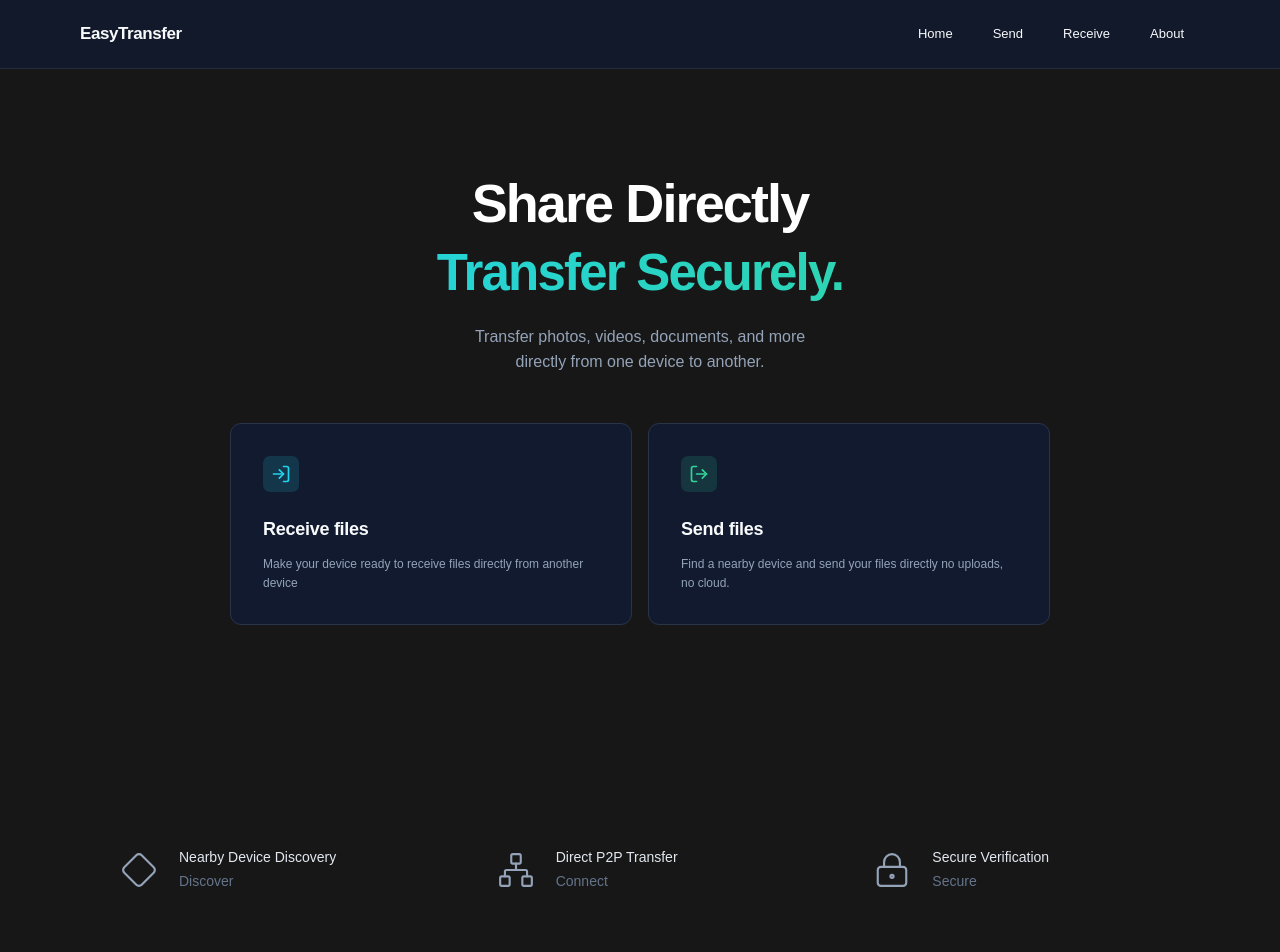
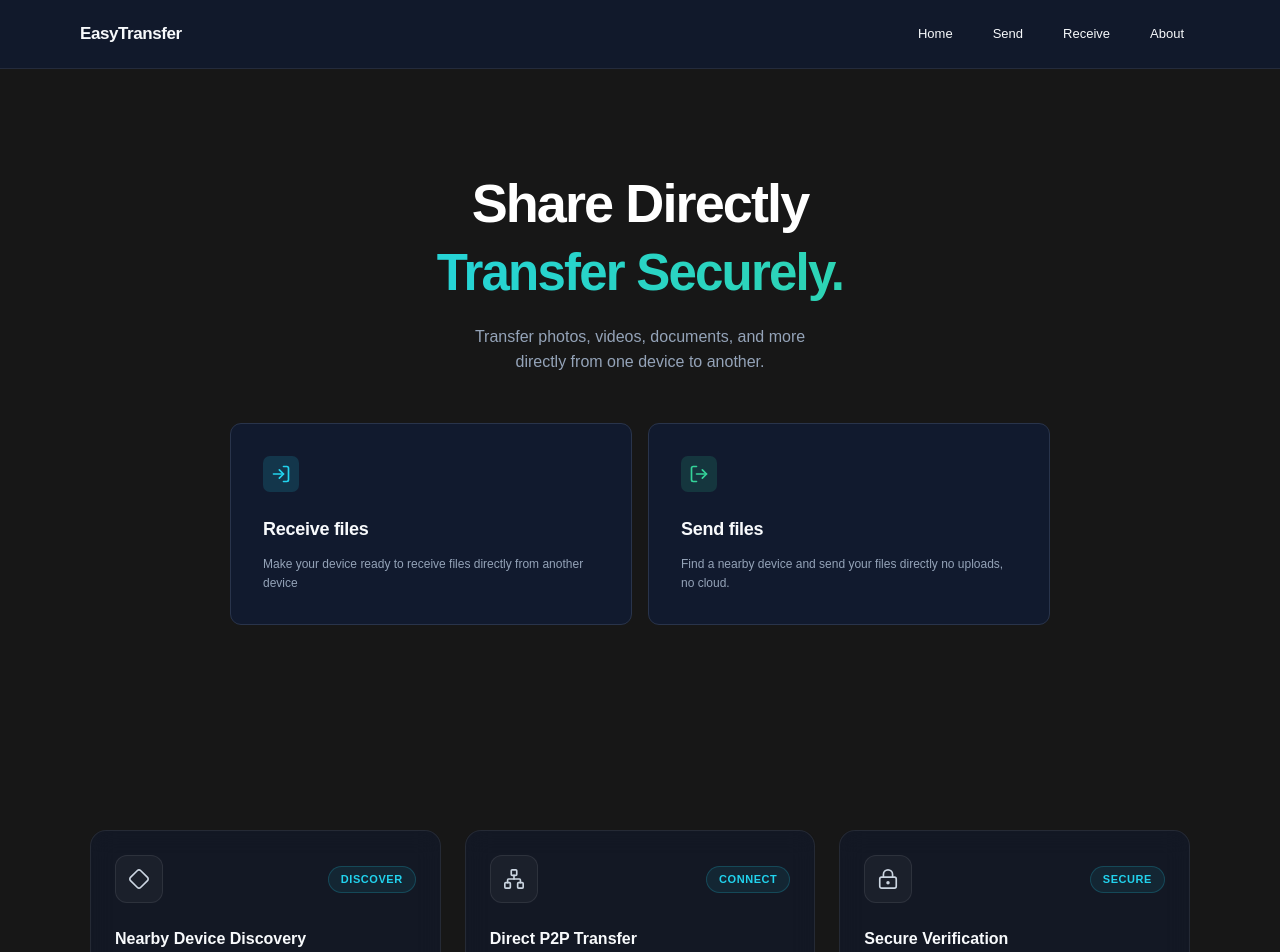
Before and after one commit to Markcjpaclibar/EasyTransfers, a Next.js app: page / in a window 1280 px wide. Shown: the top 952 px of the page. Built offline with nearby package versions, Linux system fonts and the light colour scheme.

Commit message:
feature uppdate

```diff
--- a/components/home/Features.tsx
+++ b/components/home/Features.tsx
@@ -9,49 +9,95 @@ const features = [
     icon: Diamond,
     title: "Nearby Device Discovery",
     label: "Discover",
+    description: "Instantly detect devices connected to the same network without manual setup.",
   },
   {
     icon: Network,
     title: "Direct P2P Transfer",
     label: "Connect",
+    description: "Blazing fast peer-to-peer file sharing powered directly by WebRTC channels.",
   },
   {
     icon: LockKeyhole,
     title: "Secure Verification",
     label: "Secure",
+    description: "End-to-end encrypted signals keep your shared data private and protected.",
   },
 ];
 
 export default function Features() {
   return (
-    <section className="w-full px-6 py-16 sm:px-8 sm:py-20 lg:py-24">
-      <div className="mx-auto grid max-w-[1050px] grid-cols-1 gap-10 sm:grid-cols-3 sm:gap-12 lg:gap-20">
+    <section className="w-full px-5 py-12 sm:px-8 sm:py-16 lg:py-20">
+      <div className="mx-auto grid max-w-[1100px] grid-cols-1 gap-4 sm:grid-cols-3 sm:gap-6">
         {features.map((feature) => {
           const Icon = feature.icon;
 
           return (
             <div
               key={feature.title}
-              className="flex items-center justify-center gap-4 sm:justify-start"
+              className="
+                group
+                relative
+                flex
+                flex-col
+                justify-between
+                rounded-2xl
+                border
+                border-white/[0.08]
+                bg-[#111A2E]/60
+                p-6
+                backdrop-blur-md
+                transition-all
+                duration-300
+                hover:-translate-y-1
+                hover:border-[#22D3EE]/30
+                hover:bg-[#111A2E]/90
+                hover:shadow-[0_8px_30px_rgb(34,211,238,0.06)]
+              "
             >
-              {/* Icon */}
-              <div className="flex h-[48px] w-[48px] shrink-0 items-center justify-center text-[#94A3B8]">
-                <Icon
-                  size={38}
-                  strokeWidth={1.35}
-                />
+              <div>
+                {/* Header Row: Icon & Tag Badge */}
+                <div className="flex items-center justify-between">
+                  <div
+                    className="
+                      flex
+                      h-12
+                      w-12
+                      items-center
+                      justify-center
+                      rounded-xl
+                      border
+                      border-white/[0.08]
+                      bg-white/[0.04]
+                      text-[#CBD5E1]
+                      transition-colors
+                      duration-300
+                      group-hover:border-[#22D3EE]/30
+                      group-hover:bg-[#22D3EE]/10
+                      group-hover:text-[#22D3EE]
+                    "
+                  >
+                    <Icon size={22} strokeWidth={1.8} />
+                  </div>
+
+                  <span className="rounded-full border border-[#22D3EE]/20 bg-[#22D3EE]/[0.08] px-3 py-1 text-[11px] font-semibold uppercase tracking-wider text-[#22D3EE]">
+                    {feature.label}
+                  </span>
+                </div>
+
+                {/* Title & Description */}
+                <div className="mt-6">
+                  <h3 className="text-[15px] font-semibold text-[#F8FAFC] transition-colors duration-200 group-hover:text-[#22D3EE] sm:text-[16px]">
+                    {feature.title}
+                  </h3>
+                  <p className="mt-2 text-[13px] leading-relaxed text-[#94A3B8]">
+                    {feature.description}
+                  </p>
+                </div>
               </div>
 
-              {/* Text */}
-              <div className="flex flex-col">
-                <h3 className="text-[13px] font-medium leading-[1.25] text-[#E2E8F0] sm:text-[14px]">
-                  {feature.title}
-                </h3>
-
-                <span className="mt-1 text-[14px] font-normal text-[#64748B] sm:text-[14px]">
-                  {feature.label}
-                </span>
-              </div>
+              {/* Bottom Subtle Gradient Accent Line */}
+              <div className="mt-6 h-[2px] w-full rounded-full bg-white/[0.06] transition-colors duration-300 group-hover:bg-[#22D3EE]/40" />
             </div>
           );
         })}
```
